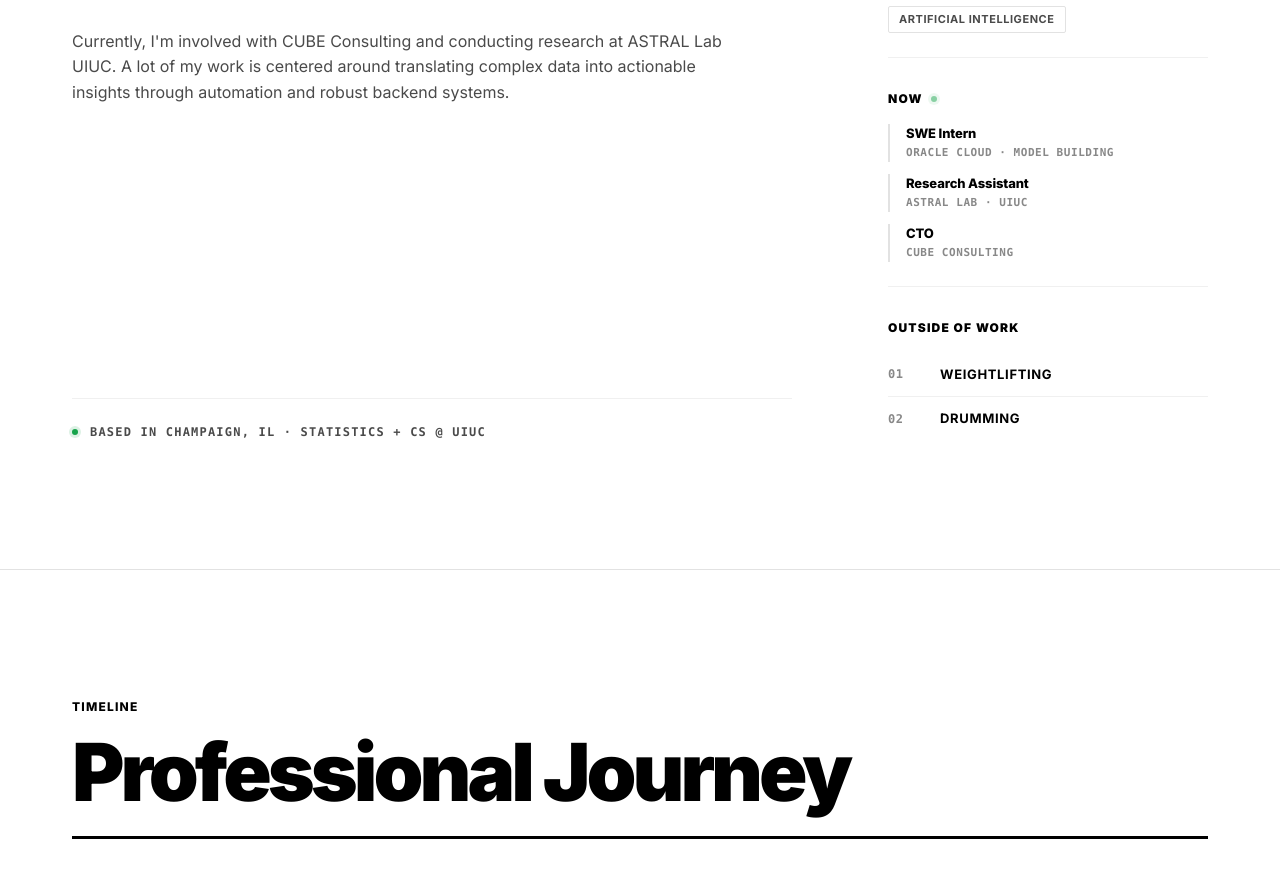
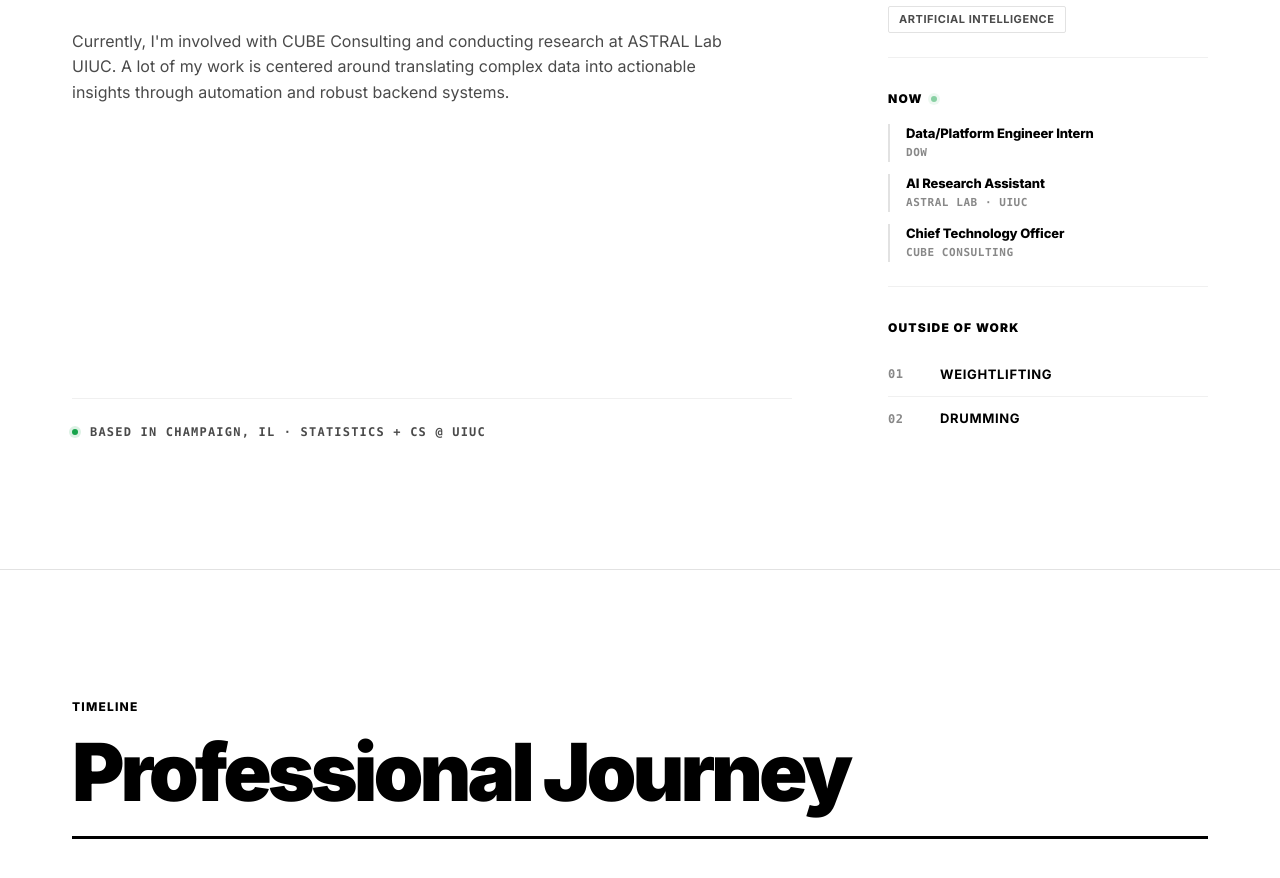
Before and after one commit to manntalati/personal-website, a React (Vite) app: page / in a window 1280 px wide. Shown: the part 1743-2621 px from the top of the page. Built offline with nearby package versions, Linux system fonts and the light colour scheme; no server answers.

Commit message:
update now items

```diff
--- a/src/About.tsx
+++ b/src/About.tsx
@@ -4,9 +4,9 @@ export default function About() {
     const interests = ["Weightlifting", "Drumming"];
 
     const nowItems = [
-        { role: "SWE Intern", org: "Oracle Cloud · Model Building" },
-        { role: "Research Assistant", org: "ASTRAL Lab · UIUC" },
-        { role: "CTO", org: "CUBE Consulting" },
+        { role: "Data/Platform Engineer Intern", org: "Dow" },
+        { role: "AI Research Assistant", org: "ASTRAL Lab · UIUC" },
+        { role: "Chief Technology Officer", org: "CUBE Consulting" },
     ];
 
     return (
```
